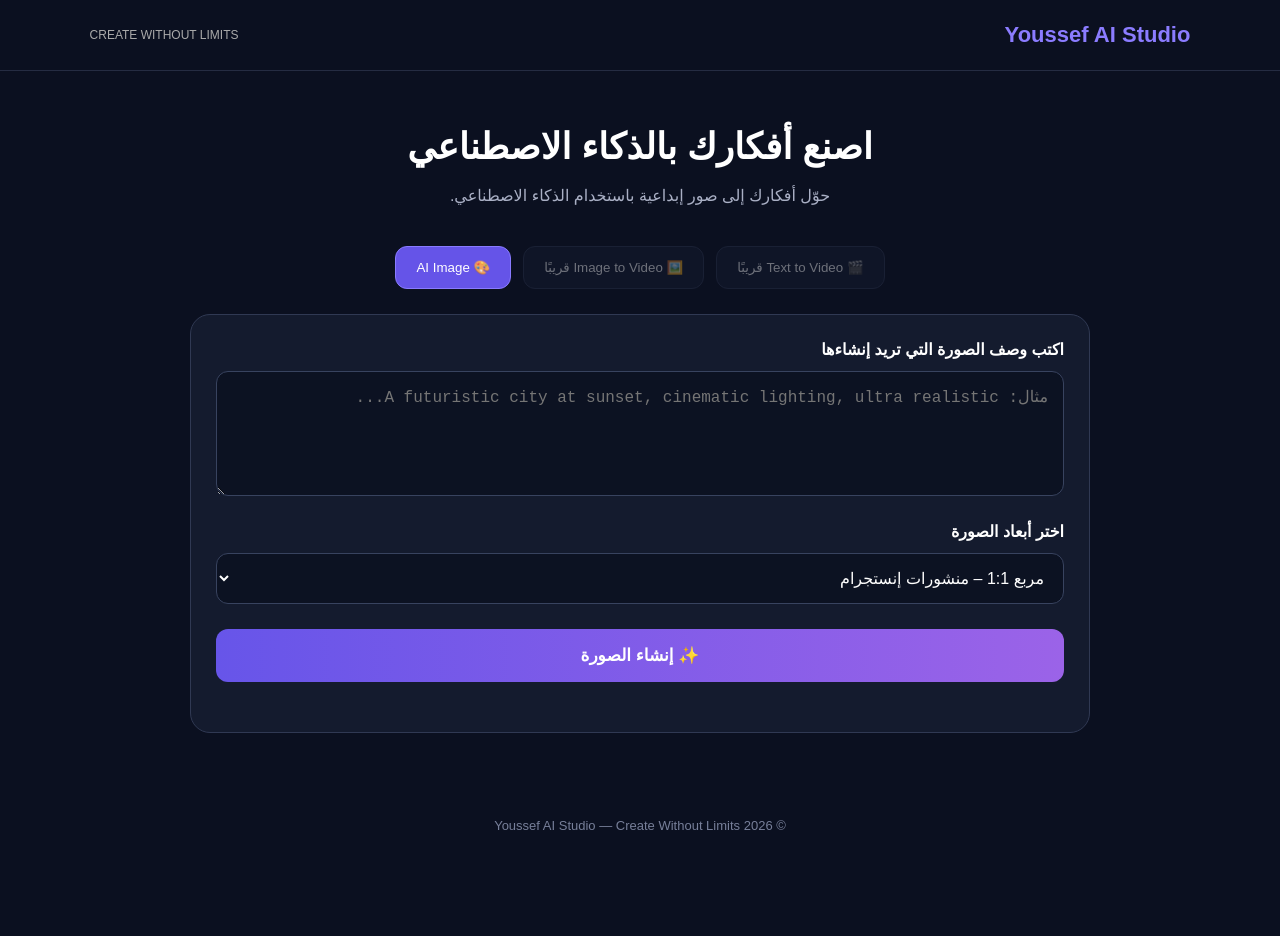
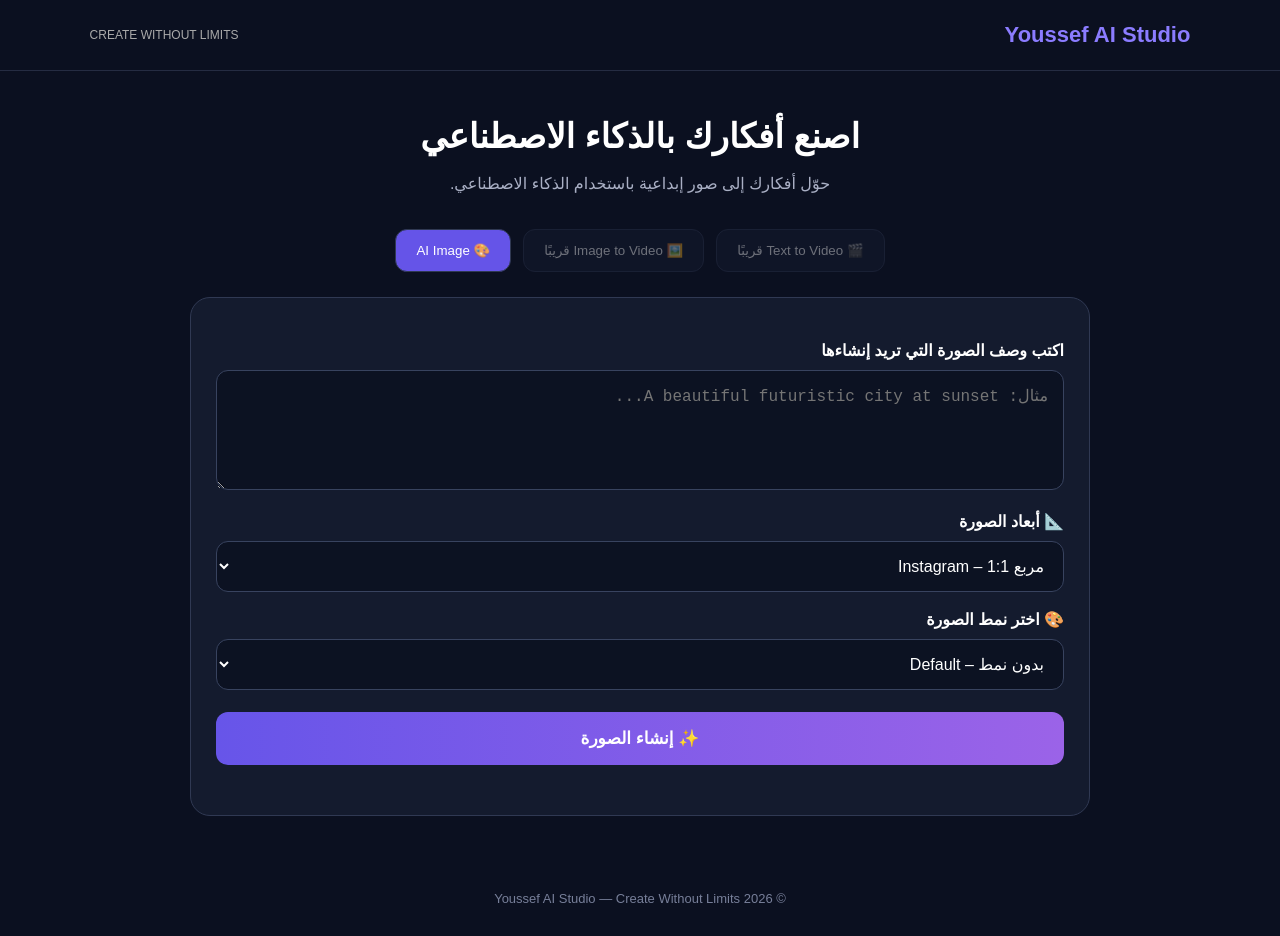
Before and after one commit to kiryabokiry-star/youssef-ai-studio, a plain HTML site: page index.html in a window 1280 px wide. Before the commit the page ends 863 px from the top, so only its background shows below. Drawn offline with Linux system fonts and the light colour scheme.

Commit message:
Update index.html

```diff
--- a/index.html
+++ b/index.html
@@ -7,192 +7,138 @@
 <title>Youssef AI Studio</title>
 
 <style>
-    * {
-      box-sizing: border-box;
-      margin: 0;
-      padding: 0;
+*{box-sizing:border-box;margin:0;padding:0}
+
+body{
+font-family:Arial,sans-serif;
+background:#0b1020;
+color:#fff;
+min-height:100vh;
 }
 
-    body {
-      font-family: Arial, sans-serif;
-      background: #0b1020;
-      color: #fff;
-      min-height: 100vh;
+header{
+padding:22px 7%;
+display:flex;
+justify-content:space-between;
+align-items:center;
+border-bottom:1px solid #252c42;
 }
 
-    header {
-      padding: 22px 7%;
-      display: flex;
-      justify-content: space-between;
-      align-items: center;
-      border-bottom: 1px solid #252c42;
+.logo{font-size:22px;font-weight:bold;color:#8b7cff}
+.tag{color:#aaa;font-size:12px}
+
+main{
+width:92%;
+max-width:900px;
+margin:45px auto;
+text-align:center;
 }
 
-    .logo {
-      font-size: 22px;
-      font-weight: bold;
-      color: #8b7cff;
+h1{font-size:34px;margin-bottom:14px}
+.subtitle{color:#aab0c5;margin-bottom:30px;line-height:1.8}
+
+.tools{
+display:flex;
+justify-content:center;
+flex-wrap:wrap;
+gap:12px;
+margin-bottom:25px;
 }
 
-    .tag {
-      color: #aaa;
-      font-size: 12px;
+.tool{
+background:#171e33;
+border:1px solid #303953;
+color:white;
+padding:13px 20px;
+border-radius:12px;
 }
 
-    main {
-      width: 92%;
-      max-width: 900px;
-      margin: 55px auto;
-      text-align: center;
+.tool.active{background:#6554e8}
+.tool:disabled{opacity:.4}
+
+.panel{
+background:#141b2e;
+border:1px solid #303953;
+border-radius:20px;
+padding:25px;
+text-align:right;
 }
 
-    h1 {
-      font-size: 36px;
-      margin-bottom: 14px;
+label{
+display:block;
+margin:18px 0 10px;
+font-weight:bold;
 }
 
-    .subtitle {
-      color: #aab0c5;
-      margin-bottom: 35px;
-      line-height: 1.8;
+textarea,select{
+width:100%;
+padding:15px;
+border-radius:12px;
+border:1px solid #38435f;
+background:#0c1222;
+color:white;
+font-size:16px;
+outline:none;
 }
 
-    .tools {
-      display: flex;
-      justify-content: center;
-      flex-wrap: wrap;
-      gap: 12px;
-      margin-bottom: 25px;
+textarea{min-height:120px;resize:vertical}
+textarea:focus,select:focus{border-color:#8878ff}
+
+.generate{
+width:100%;
+margin-top:22px;
+padding:16px;
+border:none;
+border-radius:12px;
+background:linear-gradient(90deg,#6755e9,#9b63e8);
+color:white;
+font-size:17px;
+font-weight:bold;
+cursor:pointer;
 }
 
-    .tool {
-      background: #171e33;
-      border: 1px solid #303953;
-      color: white;
-      padding: 13px 20px;
-      border-radius: 12px;
-      cursor: pointer;
+.generate:disabled{opacity:.6;cursor:wait}
+
+#status{
+text-align:center;
+margin-top:20px;
+color:#c4baff;
+line-height:1.8;
+overflow-wrap:anywhere;
 }
 
-    .tool.active {
-      background: #6554e8;
-      border-color: #897bff;
+#resultBox{margin-top:25px;text-align:center}
+
+#generatedImage{
+width:100%;
+max-width:650px;
+height:auto;
+border-radius:15px;
+display:block;
+margin:15px auto;
 }
 
-    .tool:disabled {
-      opacity: .4;
-      cursor: not-allowed;
+.download{
+display:inline-block;
+padding:12px 22px;
+background:#242e49;
+color:white;
+text-decoration:none;
+border-radius:10px;
+margin-top:10px;
 }
 
-    .panel {
-      background: #141b2e;
-      border: 1px solid #303953;
-      border-radius: 20px;
-      padding: 25px;
-      text-align: right;
+footer{
+text-align:center;
+padding:30px;
+color:#777f99;
+font-size:13px;
 }
 
-    label {
-      display: block;
-      margin-bottom: 12px;
-      font-weight: bold;
-    }
-
-    textarea,
-    select {
-      width: 100%;
-      padding: 15px;
-      border-radius: 12px;
-      border: 1px solid #38435f;
-      background: #0c1222;
-      color: white;
-      font-size: 16px;
-      outline: none;
-    }
-
-    textarea {
-      min-height: 125px;
-      resize: vertical;
-    }
-
-    textarea:focus,
-    select:focus {
-      border-color: #8878ff;
-    }
-
-    select {
-      margin-bottom: 5px;
-      cursor: pointer;
-    }
-
-    .generate {
-      width: 100%;
-      margin-top: 20px;
-      padding: 16px;
-      border: none;
-      border-radius: 12px;
-      background: linear-gradient(90deg, #6755e9, #9b63e8);
-      color: white;
-      font-size: 17px;
-      font-weight: bold;
-      cursor: pointer;
-    }
-
-    .generate:disabled {
-      opacity: .6;
-      cursor: wait;
-    }
-
-    #status {
-      text-align: center;
-      margin-top: 20px;
-      color: #c4baff;
-      line-height: 1.8;
-      overflow-wrap: anywhere;
-    }
-
-    #resultBox {
-      margin-top: 25px;
-      text-align: center;
-    }
-
-    #generatedImage {
-      width: 100%;
-      max-width: 650px;
-      border-radius: 15px;
-      display: block;
-      margin: 15px auto;
-    }
-
-    .download {
-      display: inline-block;
-      padding: 12px 22px;
-      background: #242e49;
-      color: white;
-      text-decoration: none;
-      border-radius: 10px;
-      margin-top: 10px;
-    }
-
-    footer {
-      text-align: center;
-      padding: 30px;
-      color: #777f99;
-      font-size: 13px;
-    }
-
-    @media (max-width: 600px) {
-      h1 {
-        font-size: 27px;
-      }
-
-      main {
-        margin-top: 35px;
-      }
-
-      .panel {
-        padding: 17px;
-      }
+@media(max-width:600px){
+h1{font-size:27px}
+main{margin-top:30px}
+.panel{padding:17px}
 }
 </style>
 </head>
@@ -213,53 +159,47 @@
 </p>
 
 <div class="tools">
-    <button class="tool" disabled>
-      🎬 Text to Video قريبًا
-    </button>
-
-    <button class="tool" disabled>
-      🖼️ Image to Video قريبًا
-    </button>
-
-    <button class="tool active" type="button">
-      🎨 AI Image
-    </button>
+<button class="tool" disabled>🎬 Text to Video قريبًا</button>
+<button class="tool" disabled>🖼️ Image to Video قريبًا</button>
+<button class="tool active">🎨 AI Image</button>
 </div>
 
 <section class="panel">
 
-    <label for="prompt">
-      اكتب وصف الصورة التي تريد إنشاءها
-    </label>
+<label for="prompt">اكتب وصف الصورة التي تريد إنشاءها</label>
 
 <textarea
 id="prompt"
-      placeholder="مثال: A futuristic city at sunset, cinematic lighting, ultra realistic..."
+placeholder="مثال: A beautiful futuristic city at sunset..."
 ></textarea>
 
-    <label for="ratio" style="margin-top:22px;">
-      اختر أبعاد الصورة
-    </label>
+<label for="ratio">📐 أبعاد الصورة</label>
 
 <select id="ratio">
-      <option value="square">
-        مربع 1:1 – منشورات إنستجرام
-      </option>
-
-      <option value="portrait">
-        طولي 9:16 – تيك توك وريلز
-      </option>
-
-      <option value="landscape">
-        عرضي 16:9 – يوتيوب
-      </option>
+<option value="square">مربع 1:1 – Instagram</option>
+<option value="portrait">طولي 9:16 – TikTok & Reels</option>
+<option value="landscape">عرضي 16:9 – YouTube</option>
 </select>
 
-    <button
-      class="generate"
-      id="generateBtn"
-      type="button"
-    >
+<label for="style">🎨 اختر نمط الصورة</label>
+
+<select id="style">
+<option value="none">بدون نمط – Default</option>
+<option value="realistic">واقعي – Realistic</option>
+<option value="anime">أنيمي – Anime</option>
+<option value="cinematic">سينمائي – Cinematic</option>
+<option value="3d">ثلاثي الأبعاد – 3D</option>
+<option value="watercolor">ألوان مائية – Watercolor</option>
+<option value="oil">رسم زيتي – Oil Painting</option>
+<option value="vector">فيكتور – Vector Art</option>
+<option value="cyberpunk">سايبربانك – Cyberpunk</option>
+<option value="pixel">بيكسل آرت – Pixel Art</option>
+<option value="fantasy">فانتازيا – Fantasy</option>
+<option value="retro">ريترو – Retro</option>
+<option value="comic">كوميكس – Comic</option>
+</select>
+
+<button class="generate" id="generateBtn" type="button">
 ✨ إنشاء الصورة
 </button>
 
@@ -268,7 +208,6 @@
 <div id="resultBox"></div>
 
 </section>
-
 </main>
 
 <footer>
@@ -276,115 +215,98 @@
 </footer>
 
 <script>
-
 const WORKER_URL =
 'https://youssef-ai-studio-api.kiryabokiry.workers.dev';
 
-const promptInput = document.getElementById('prompt');
-const ratioInput = document.getElementById('ratio');
-const statusBox = document.getElementById('status');
-const generateBtn = document.getElementById('generateBtn');
-const resultBox = document.getElementById('resultBox');
+const promptInput=document.getElementById('prompt');
+const ratioInput=document.getElementById('ratio');
+const styleInput=document.getElementById('style');
+const statusBox=document.getElementById('status');
+const generateBtn=document.getElementById('generateBtn');
+const resultBox=document.getElementById('resultBox');
 
-let currentImageUrl = null;
+let currentImageUrl=null;
 
-generateBtn.addEventListener('click', generate);
+generateBtn.addEventListener('click',generate);
 
-async function generate() {
+async function generate(){
 
-  const prompt = promptInput.value.trim();
-  const ratio = ratioInput.value;
+const prompt=promptInput.value.trim();
+const ratio=ratioInput.value;
+const style=styleInput.value;
 
-  if (!prompt) {
-    statusBox.textContent = 'اكتب وصف الصورة أولاً.';
+if(!prompt){
+statusBox.textContent='اكتب وصف الصورة أولاً.';
 promptInput.focus();
 return;
 }
 
-  generateBtn.disabled = true;
-  generateBtn.textContent = '⏳ جاري إنشاء الصورة...';
+generateBtn.disabled=true;
+generateBtn.textContent='⏳ جاري إنشاء الصورة...';
+statusBox.textContent='جاري إنشاء صورتك، انتظر قليلاً...';
+resultBox.innerHTML='';
 
-  statusBox.textContent =
-    'جاري إنشاء صورتك، انتظر قليلاً...';
+try{
 
-  resultBox.innerHTML = '';
-
-  try {
-
-    const response = await fetch(WORKER_URL, {
-      method: 'POST',
-
-      headers: {
-        'Content-Type': 'application/json'
-      },
-
-      body: JSON.stringify({
-        prompt: prompt,
-        ratio: ratio
+const response=await fetch(WORKER_URL,{
+method:'POST',
+headers:{'Content-Type':'application/json'},
+body:JSON.stringify({
+prompt:prompt,
+ratio:ratio,
+style:style
 })
 });
 
-    if (!response.ok) {
-
-      const errorText = await response.text();
-
+if(!response.ok){
+const errorText=await response.text();
 throw new Error(
-        'خطأ من الخادم (' +
-        response.status +
-        '): ' +
-        errorText.slice(0, 250)
+'خطأ من الخادم ('+response.status+'): '+errorText.slice(0,250)
 );
 }
 
-    const contentType =
-      response.headers.get('Content-Type') || '';
+const contentType=response.headers.get('Content-Type')||'';
 
-    if (!contentType.startsWith('image/')) {
+if(!contentType.startsWith('image/')){
 throw new Error('الخادم لم يُرجع ملف صورة.');
 }
 
-    const blob = await response.blob();
+const blob=await response.blob();
 
-    if (currentImageUrl) {
+if(currentImageUrl){
 URL.revokeObjectURL(currentImageUrl);
 }
 
-    currentImageUrl = URL.createObjectURL(blob);
+currentImageUrl=URL.createObjectURL(blob);
 
-    const image = document.createElement('img');
+const image=document.createElement('img');
+image.id='generatedImage';
+image.src=currentImageUrl;
+image.alt=prompt;
 
-    image.id = 'generatedImage';
-    image.src = currentImageUrl;
-    image.alt = prompt;
-
-    const download = document.createElement('a');
-
-    download.className = 'download';
-    download.href = currentImageUrl;
-    download.download = 'youssef-ai-image.png';
-    download.textContent = '⬇️ تحميل الصورة';
+const download=document.createElement('a');
+download.className='download';
+download.href=currentImageUrl;
+download.download='youssef-ai-image.png';
+download.textContent='⬇️ تحميل الصورة';
 
 resultBox.appendChild(image);
 resultBox.appendChild(download);
 
-    statusBox.textContent =
-      'تم إنشاء الصورة بنجاح! 🎉';
+statusBox.textContent='تم إنشاء الصورة بنجاح! 🎉';
 
-  } catch (error) {
+}catch(error){
 
 console.error(error);
+statusBox.textContent='لم تنجح العملية: '+error.message;
 
-    statusBox.textContent =
-      'لم تنجح العملية: ' + error.message;
+}finally{
 
-  } finally {
-
-    generateBtn.disabled = false;
-    generateBtn.textContent = '✨ إنشاء الصورة';
+generateBtn.disabled=false;
+generateBtn.textContent='✨ إنشاء الصورة';
 
 }
 }
-
 </script>
 
 </body>
```
Lines whose indentation alone changed are shown as unchanged.
